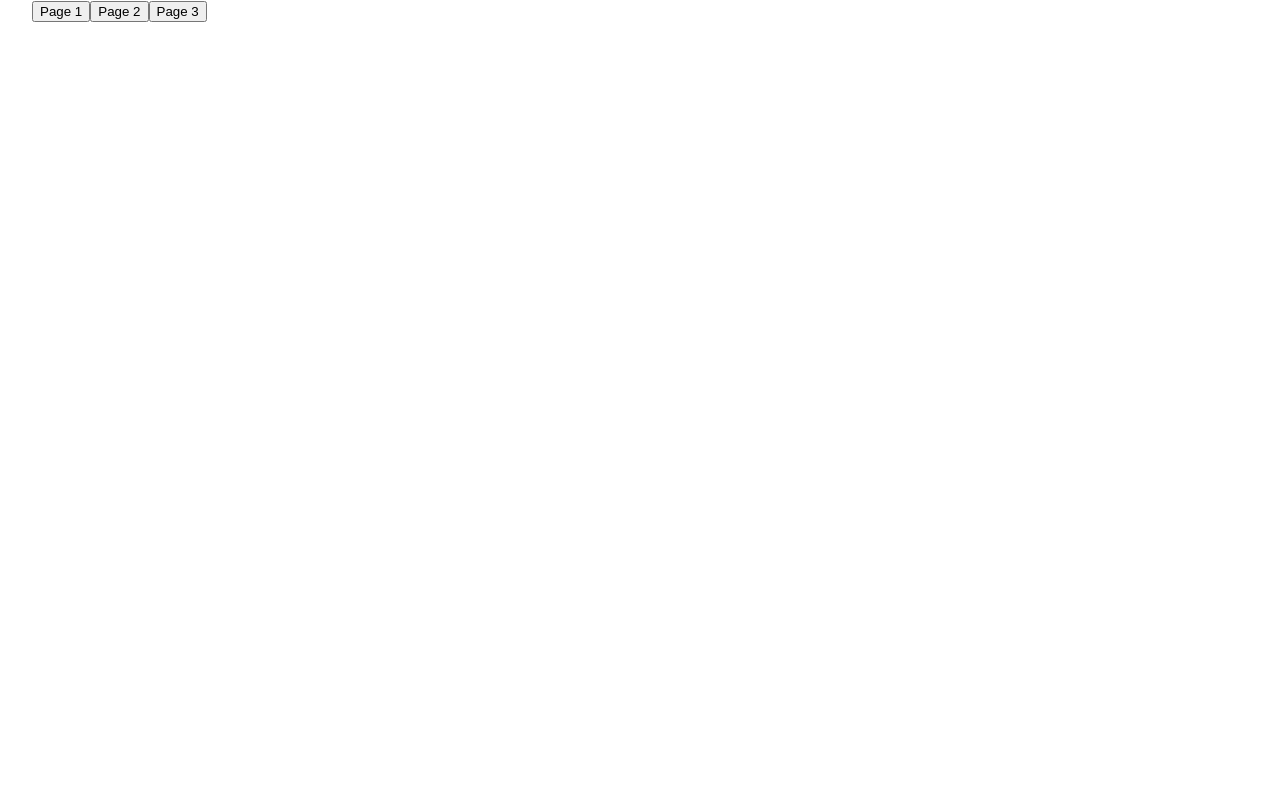
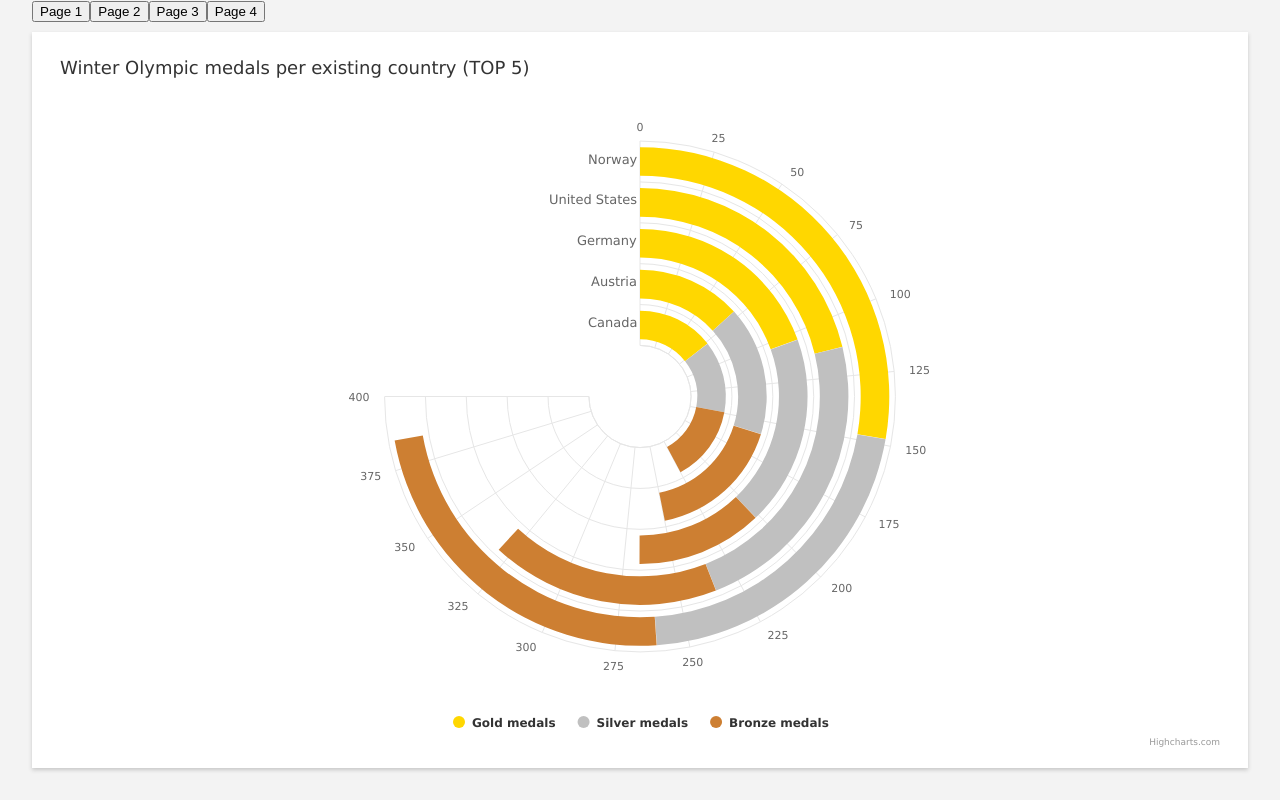
Before and after one commit to SimonGraham86/highcharts-example, a React (Create React App) app: page /Page-4 in a window 1280 px wide. Before the commit this address had no page. Built offline with nearby package versions, Linux system fonts and the light colour scheme.

Commit message:
Added 4th page

```diff
--- a/package.json
+++ b/package.json
@@ -7,7 +7,6 @@
     "@testing-library/react": "^13.4.0",
     "@testing-library/user-event": "^13.5.0",
     "highcharts": "^10.3.3",
-    "highcharts-more": "^0.1.7",
     "highcharts-react-official": "^3.1.0",
     "react": "^18.2.0",
     "react-dom": "^18.2.0",
--- a/src/App.js
+++ b/src/App.js
@@ -3,6 +3,7 @@ import { Route, Routes, NavLink } from 'react-router-dom';
 import Page1 from './pages/Page1';
 import Page2 from './pages/Page2';
 import Page3 from './pages/Page3';
+import Page4 from './pages/Page4';
 
 function App() {
   return (
@@ -11,6 +12,7 @@ function App() {
         <Route path="/" element={<Page1 />} />
         <Route path="/Page-2/" element={<Page2 />} />
         <Route path="/Page-3/" element={<Page3 />} />
+        <Route path="/Page-4/" element={<Page4 />} />
       </Routes>
       <div className={styles.buttonContainer}>
         <NavLink className={(navData) => navData.isActive ? styles.selected : ''} to="/">
@@ -22,6 +24,9 @@ function App() {
         <NavLink className={(navData) => navData.isActive ? styles.selected : ''} to="/Page-3/">
           <button>Page 3</button>
         </NavLink>
+        <NavLink className={(navData) => navData.isActive ? styles.selected : ''} to="/Page-4/">
+          <button>Page 4</button>
+        </NavLink>
       </div>
     </div>
   )
--- a/src/pages/Page1.js
+++ b/src/pages/Page1.js
@@ -7,8 +7,8 @@ import HighchartsReact from 'highcharts-react-official';
 const Page1 = () => {
     return (
         <div className={styles.page}>
-            {options.slice(0,3).map((option) =>
-                <Card className={styles.container}>
+            {options.slice(0,3).map((option, index) =>
+                <Card key={index.toString()} className={styles.container}>
                     <HighchartsReact
                         highcharts={Highcharts}
                         options={option}
--- a/src/pages/Page2.js
+++ b/src/pages/Page2.js
@@ -21,8 +21,8 @@ const Page2 = () => {
                     containerProps={{ style: { height: "100%" } }}
                 />
             </Card>
-            {options.slice(2).map((option) =>
-                <Card className={styles.container}>
+            {options.slice(2).map((option, index) =>
+                <Card key={index} className={styles.container}>
                     <HighchartsReact
                         highcharts={Highcharts}
                         options={option}
--- /dev/null
+++ b/src/pages/Page4.js
@@ -0,0 +1,24 @@
+import styles from './page.module.css';
+import options from './chartOptions4';
+import Card from '../UI/Card';
+import Highcharts from 'highcharts';
+import HighchartsReact from 'highcharts-react-official';
+import HighchartsMore from 'highcharts/highcharts-more';
+
+HighchartsMore(Highcharts);
+
+const Page4 = () => {
+    return (
+        <div className={styles.page}>
+            <Card className={styles.containerHuge}>
+                <HighchartsReact
+                    highcharts={Highcharts}
+                    options={options[0]}
+                    containerProps={{ style: { height: "100%" } }}
+                />
+            </Card>
+        </div>
+    )
+}
+
+export default Page4;
--- /dev/null
+++ b/src/pages/chartOptions4.js
@@ -0,0 +1,90 @@
+const userScores = [31, 77, 42, 61, 26, 58, 62];
+
+const getRagDataArray = (dataArray) => {
+    let dataArrayWithColors = [];
+    dataArray.map((score) => {
+        if(score > 66) {
+            dataArrayWithColors.push({"y":score, "color":"green"})
+        } else if(score > 33) {
+            dataArrayWithColors.push({"y":score, "color":"orange"})
+        } else {
+            dataArrayWithColors.push({"y":score, "color":"red"})
+        }
+    })
+    return dataArrayWithColors;
+}
+
+const options = [
+    {
+        colors: ['#FFD700', '#C0C0C0', '#CD7F32'],
+        chart: {
+          type: 'column',
+          inverted: true,
+          polar: true
+        },
+        title: {
+          text: 'Winter Olympic medals per existing country (TOP 5)',
+          align: 'left'
+        },
+        tooltip: {
+          outside: true
+        },
+        pane: {
+          size: '85%',
+          innerSize: '20%',
+          endAngle: 270
+        },
+        xAxis: {
+          tickInterval: 1,
+          labels: {
+            align: 'right',
+            useHTML: true,
+            allowOverlap: true,
+            step: 1,
+            y: 3,
+            style: {
+              fontSize: '13px'
+            }
+          },
+          lineWidth: 0,
+          categories: [
+            'Norway',
+            'United States',
+            'Germany',
+            'Austria',
+            'Canada'
+          ]
+        },
+        yAxis: {
+          crosshair: {
+            enabled: true,
+            color: '#333'
+          },
+          lineWidth: 0,
+          tickInterval: 25,
+          reversedStacks: false,
+          endOnTick: true,
+          showLastLabel: true
+        },
+        plotOptions: {
+          column: {
+            stacking: 'normal',
+            borderWidth: 0,
+            pointPadding: 0,
+            groupPadding: 0.15
+          }
+        },
+        series: [{
+          name: 'Gold medals',
+          data: [148, 113, 104, 71, 77]
+        }, {
+          name: 'Silver medals',
+          data: [113, 122, 98, 88, 72]
+        }, {
+          name: 'Bronze medals',
+          data: [124, 95, 65, 91, 76]
+        }]
+      }
+]
+
+export default options;
```
Also changed, not shown: 1 other file (tests, documents, lock files or other folders).
